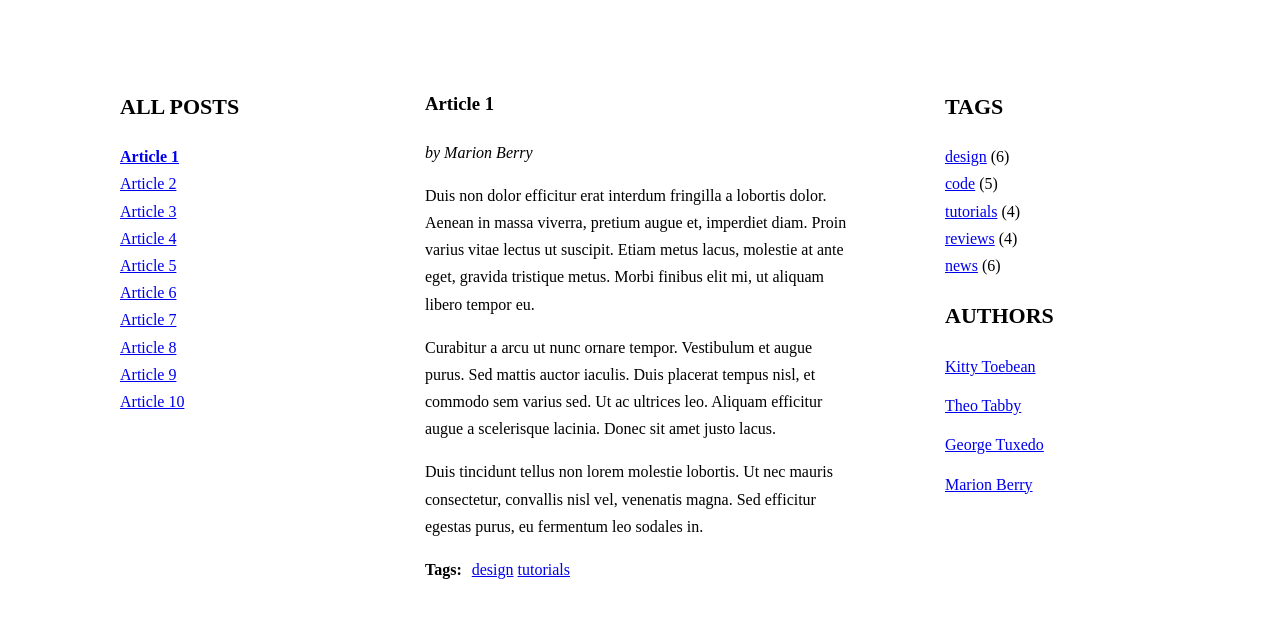
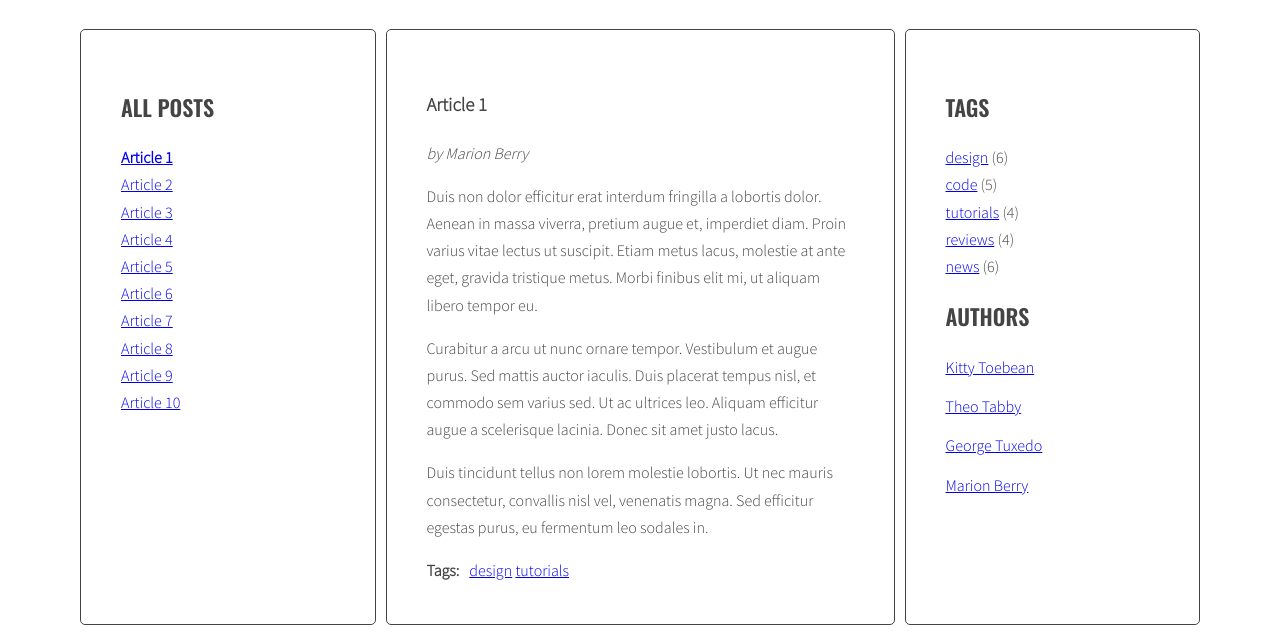
Before and after one commit to meghara14/javascript-blog, a website: page index.html in a window 1280 px wide. Shown: the part 214-847 px from the top of the page. Drawn offline with nearby package versions, Linux system fonts and the light colour scheme.

Commit message:
działająca wersja

```diff
--- a/index.html
+++ b/index.html
@@ -3,7 +3,8 @@
 <head>
 	<meta charset="UTF-8">
 	<title>Blog</title>
-        <link rel="stylesheet" href="css/style.css">
+    <link rel="stylesheet" href="https://use.fontawesome.com/releases/v6.0.0/css/all.css">
+    <link rel="stylesheet" href="css/style.css">
 </head>
 <body>
     <div class="blog">
--- a/sass/style.scss
+++ b/sass/style.scss
@@ -0,0 +1,120 @@
+@import url('https://fonts.googleapis.com/css?family=Oswald:400,600|Sacramento|Source+Sans+Pro:300&subset=latin-ext');
+
+/* Variables */
+
+$color-light: #fff;
+$color-dark: #444;
+
+$font-logo: 'Sacramento', cursive;
+$font-header: 'Oswald', sans-serif;
+$font-text: 'Source Sans Pro', sans-serif;
+
+/* Global */
+
+*, *::before, *::after {
+  box-sizing: border-box;
+}
+
+body {
+  background: $color-light;
+  font-family: $font-text;
+  color: $color-dark;
+  font-weight: 300;
+  font-size: 16px;
+  line-height: 1.7;
+}
+
+.container {
+  max-width: 1140px;
+  margin: 0 auto;
+}
+
+.section-title {
+  font-size: 22px;
+  text-transform: uppercase;
+  font-family: $font-header;
+  font-weight: 600;
+  span {
+    text-transform: none;
+    font-weight: 400;
+    color: lighten($color-dark, 20%);
+  }
+}
+
+/* Layout */
+
+.wrapper {
+  display: flex;
+  margin-left: 10px;
+}
+
+.sidebar {
+  flex: 1 0 0;
+}
+
+.posts {
+  flex: 2 0 0;
+}
+
+.sidebar, .posts {
+  background: $color-light;
+  margin-right: 10px;
+  padding: 40px;
+  border: 1px solid $color-dark;
+  border-radius: 5px;
+}
+
+/* Logo */
+
+.logo {
+  font-family: $font-logo;
+  font-weight: 400;
+  font-size: 104px;
+  line-height: 1;
+  text-align: center;
+}
+
+/* Lists */
+
+.list {
+  list-style-type: none;
+  margin: 0;
+  padding: 0;
+  .active {
+    font-weight: bold;
+  }
+}
+
+.list-horizontal {
+  li {
+    display: inline-block;
+  }
+}
+
+/* Authors */
+
+.authors {
+  li {
+    margin-bottom: 12px;
+  }
+}
+
+/* Post */
+
+.post {
+  display: none;
+  &.active {
+    display: block;
+  }
+}
+
+.post-author {
+  font-style: italic;
+}
+
+.post-tags {
+  display: flex;
+  p {
+    margin: 0 10px 0 0;
+  }
+}
```
Also changed, not shown: package.json (+4 -10 lines), css/style.css, 1 other file.
